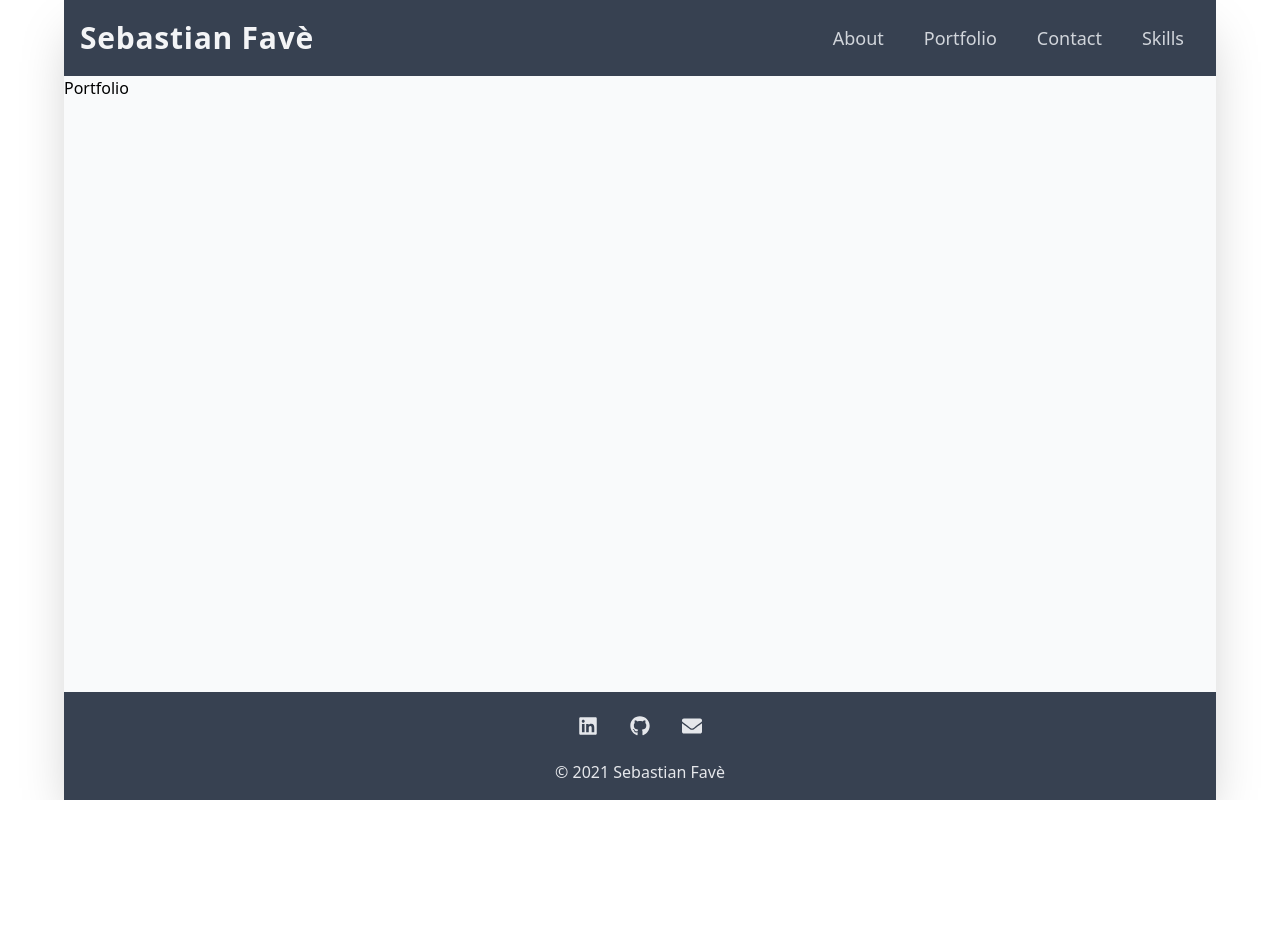
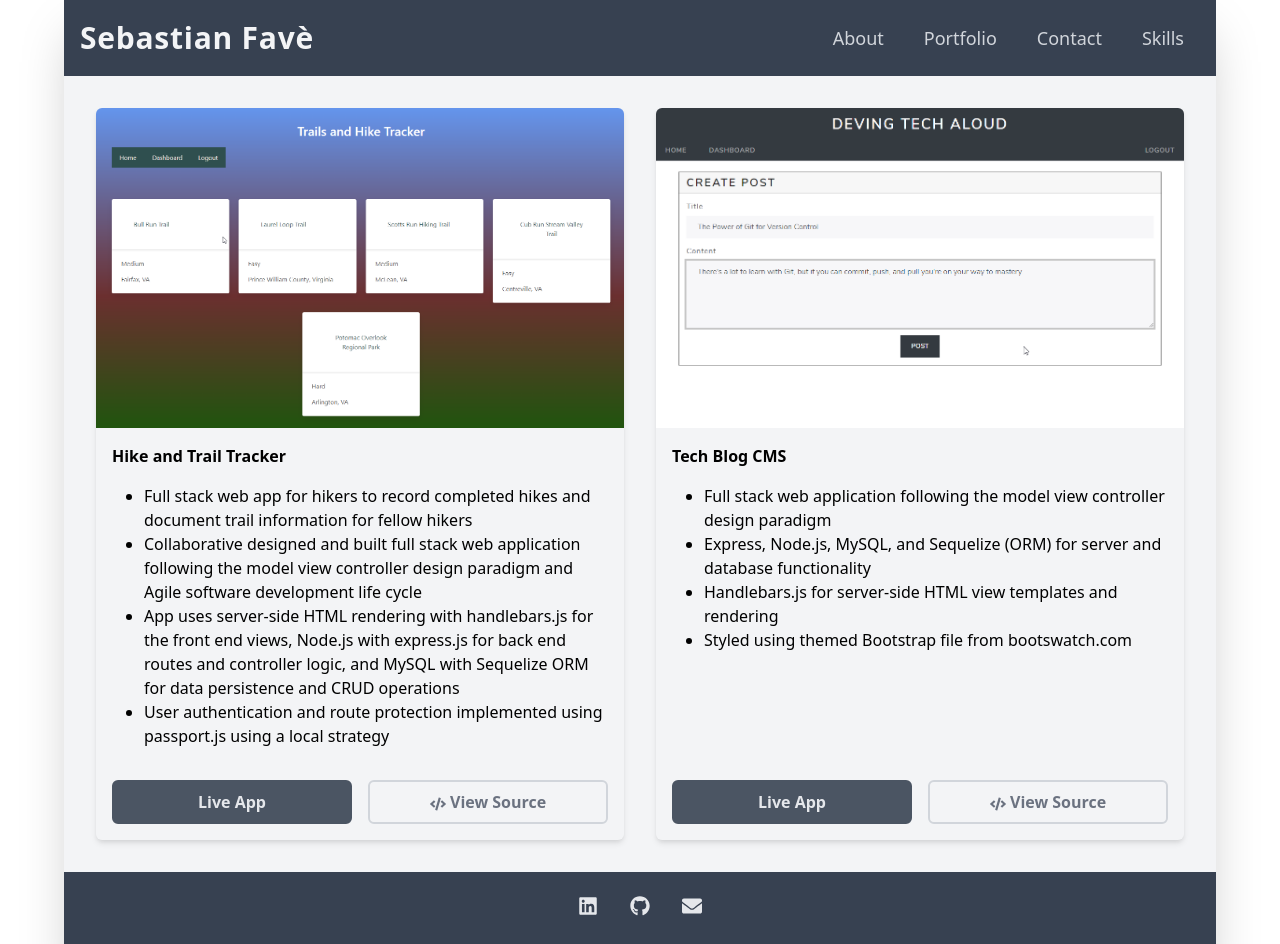
Before and after one commit to spfave/portfolio-react, a React (Create React App) app: page /portfolio in a window 1280 px wide. Shown: the top 944 px of the page. Before the commit the page ends 800 px from the top, so only its background shows below. Built offline with nearby package versions, Linux system fonts and the light colour scheme.

Commit message:
Create Project card component

```diff
--- a/src/components/Project.js
+++ b/src/components/Project.js
@@ -1,3 +1,40 @@
-export default function Project() {
-  return <div>Project</div>;
+import { FaCode } from 'react-icons/fa';
+
+export default function Project({ data }) {
+  return (
+    <div className='rounded-md overflow-hidden shadow-md bg-grey-50'>
+      <div className='flex flex-col h-full'>
+        <div className=''>
+          <img
+            className='object-cover object-center object-top w-full h-80'
+            src={data.image}
+            alt={data.imageAlt}
+          />
+        </div>
+        <div className='flex-grow p-4'>
+          <p className='font-bold mb-4'>{data.title}</p>
+          <ul className='list-disc list-outside ml-8'>
+            {data.notes.map((note, index) => (
+              <li key={index}>{note}</li>
+            ))}
+          </ul>
+        </div>
+        <div className='flex space-x-4 p-4'>
+          <a
+            className='inline-block w-1/2 px-4 py-2 border-2 rounded-md border-gray-600 hover:border-gray-500 bg-gray-600 hover:bg-gray-500 text-gray-200 hover:text-gray-100 text-center font-bold trans-ease-in'
+            href={data.link}
+          >
+            Live App
+          </a>
+          <a
+            className='inline-block w-1/2 px-4 py-2 border-2 rounded-md border-gray-300 hover:border-gray-400 hover:bg-gray-200 text-gray-500 hover:text-gray-600 text-center font-bold trans-ease-in'
+            href={data.source}
+          >
+            <FaCode className='inline' /> View Source
+          </a>
+        </div>
+        {/* tags */}
+      </div>
+    </div>
+  );
 }
--- a/src/components/pages/Portfolio.js
+++ b/src/components/pages/Portfolio.js
@@ -1,3 +1,12 @@
+import Project from '../Project';
+import { projects } from '../../assets/data/portfolioData';
+
 export default function Portfolio() {
-  return <div>Portfolio</div>;
+  return (
+    <section className='grid lg:grid-cols-2 gap-8 p-8 bg-gray-100'>
+      {projects.map((project, index) => (
+        <Project key={index} data={project} />
+      ))}
+    </section>
+  );
 }
```
